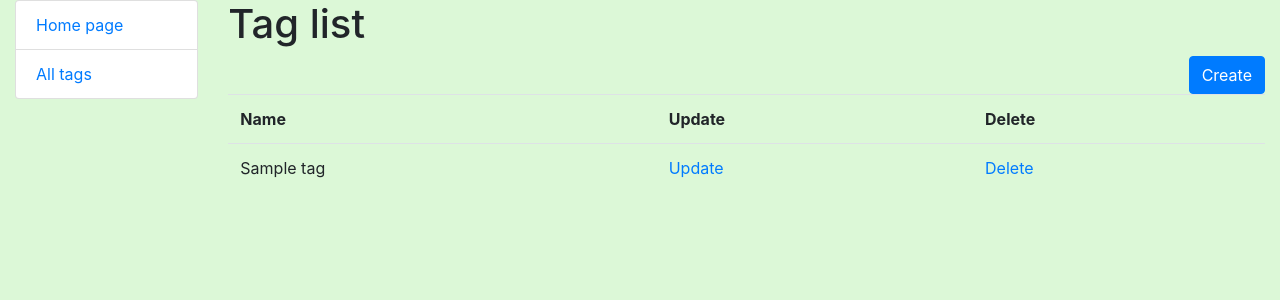
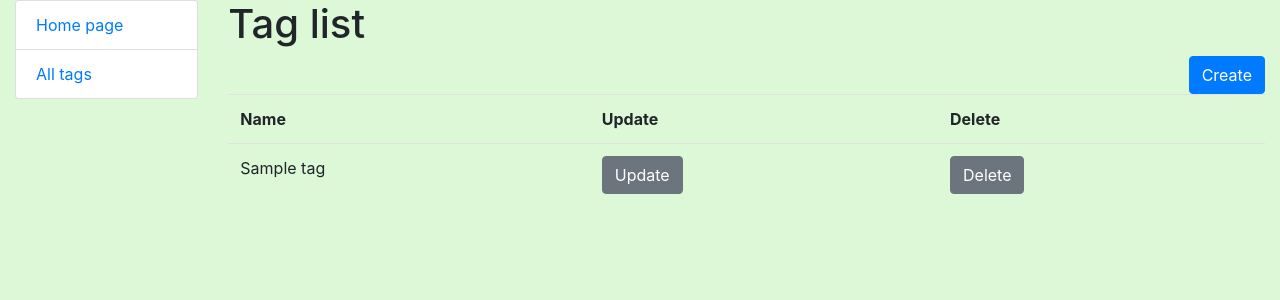
Before and after one commit to matechris/TODO-list, a Django app: page /tags/ in a window 1280 px wide. Shown: the top 300 px of the page. Run offline with Django 4.2, Linux system fonts and the light colour scheme; tables that the repository leaves empty hold one stand-in row (values such as "Sample post").

Commit message:
Change update and delete buttons in tag list

```diff
--- a/templates/organizer/tag_list.html
+++ b/templates/organizer/tag_list.html
@@ -18,10 +18,16 @@
         <tr>
           <td>{{ tag.name }}</td>
           <td>
-            <a href="{% url 'organizer:tag-update' pk=tag.id %}">Update</a>
+            <a href="{% url 'organizer:tag-update' pk=tag.id %}"
+               class="btn btn-secondary">
+              Update
+            </a>
           </td>
           <td>
-            <a href="{% url 'organizer:tag-delete' pk=tag.id %}">Delete</a>
+            <a href="{% url 'organizer:tag-delete' pk=tag.id %}"
+               class="btn btn-secondary">
+              Delete
+            </a>
           </td>
         </tr>
       {% endfor %}
```
